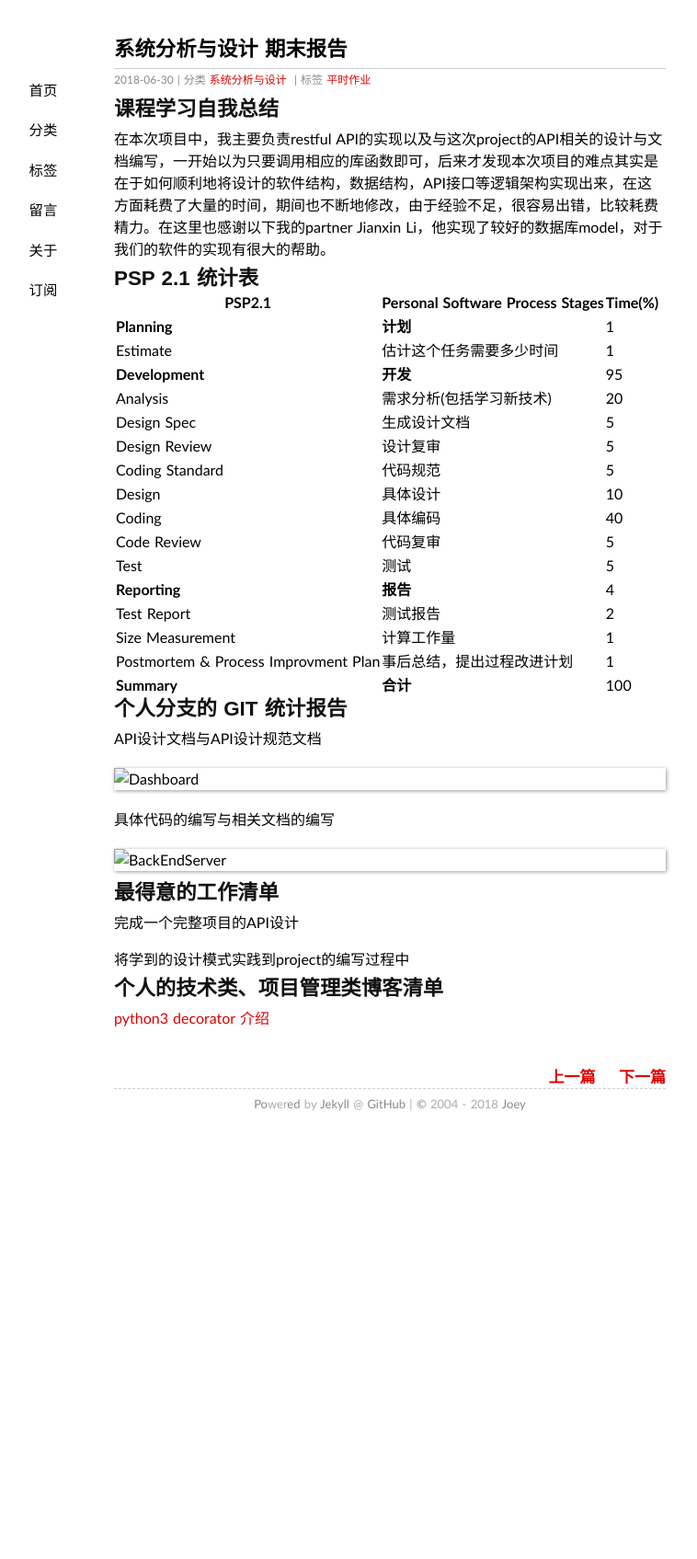
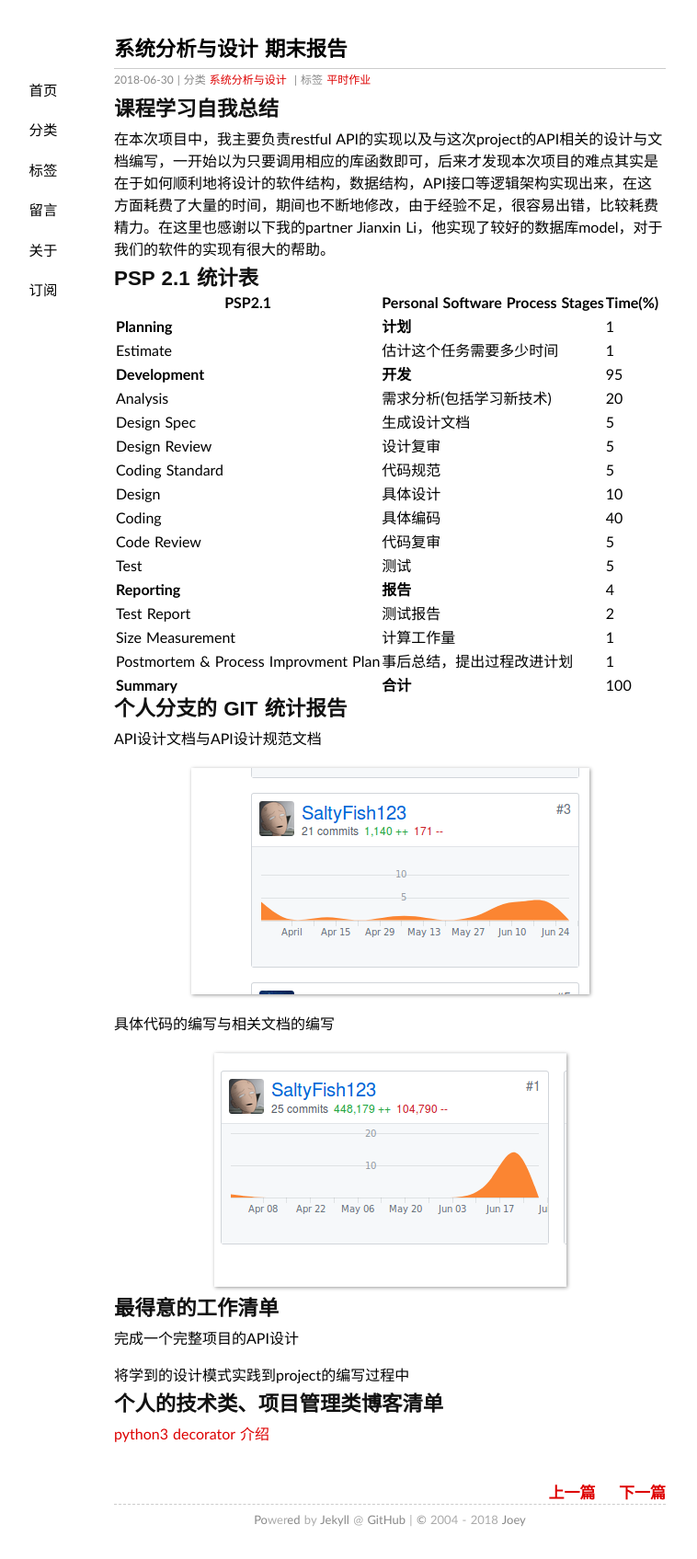
Before and after one commit to SaltyFish123/SaltyFish123.github.io, a Jekyll site: the page built from _posts/2018-6-30-15331047_final_report.md, in a window 1280 px wide. Shown: the whole page at 92% size, without its empty margins (216-974 px from the left). Built offline with Jekyll 4.4.1, drawn with Linux system fonts in a browser that asks for light colours; comment, search, counter and statistics services are not loaded; before the commit the page ends 1243 px from its top, so only the background shows below that.

Commit message:
add final report

```diff
--- a/_posts/2018-6-30-15331047_final_report.md
+++ b/_posts/2018-6-30-15331047_final_report.md
@@ -36,11 +36,11 @@ tags: 平时作业
 
 API设计文档与API设计规范文档
 
-![Dashboard](Dashboard.png)
+![Dashboard](https://github.com/SaltyFish123/SaltyFish123.github.io/blob/master/_posts/Dashboard.png?raw=true)
 
 具体代码的编写与相关文档的编写
 
-![BackEndServer](BackEndServer.png)
+![BackEndServer](https://github.com/SaltyFish123/SaltyFish123.github.io/blob/master/_posts/BackEndServer.png?raw=true)
 
 ## 最得意的工作清单
 
```
